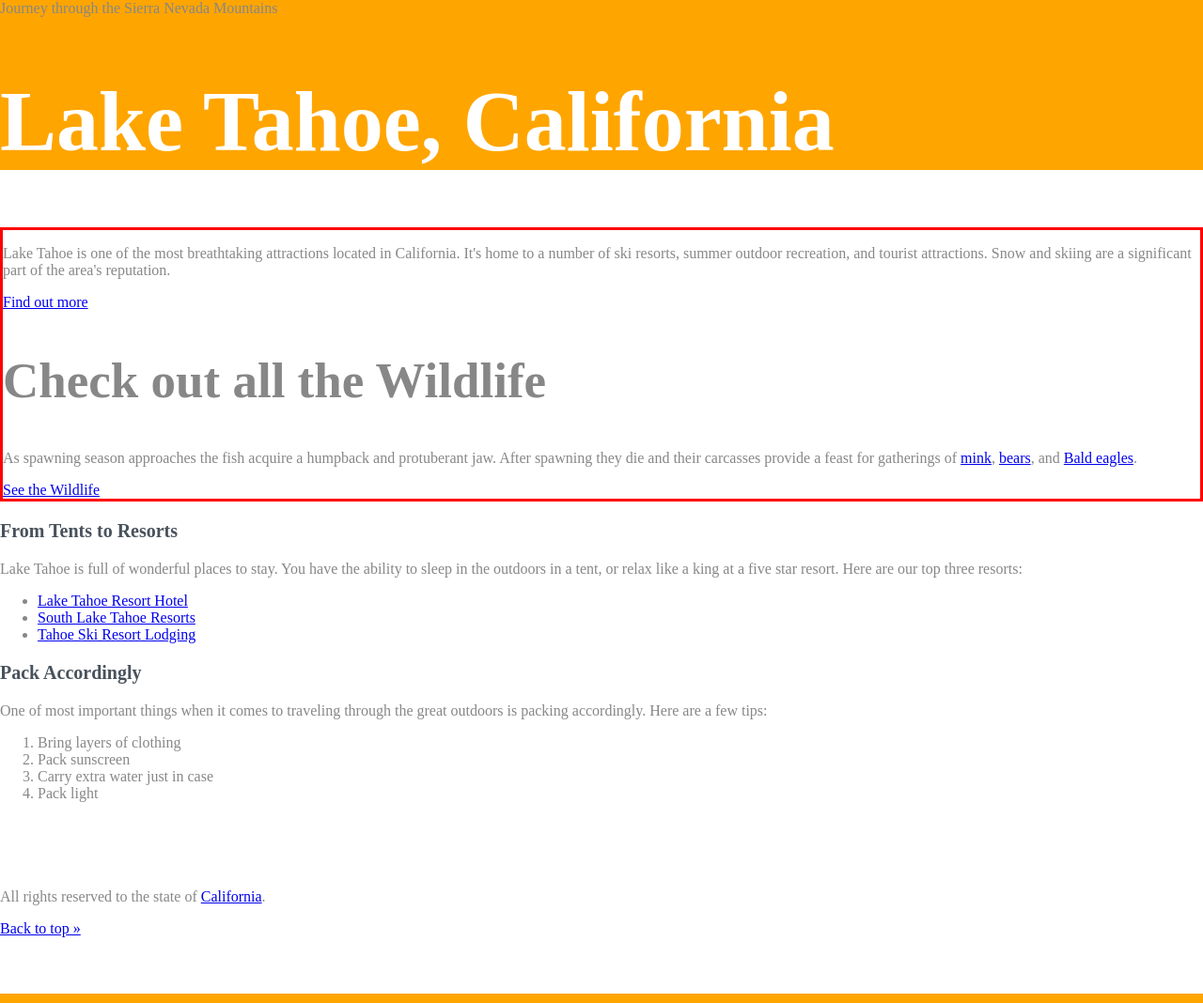
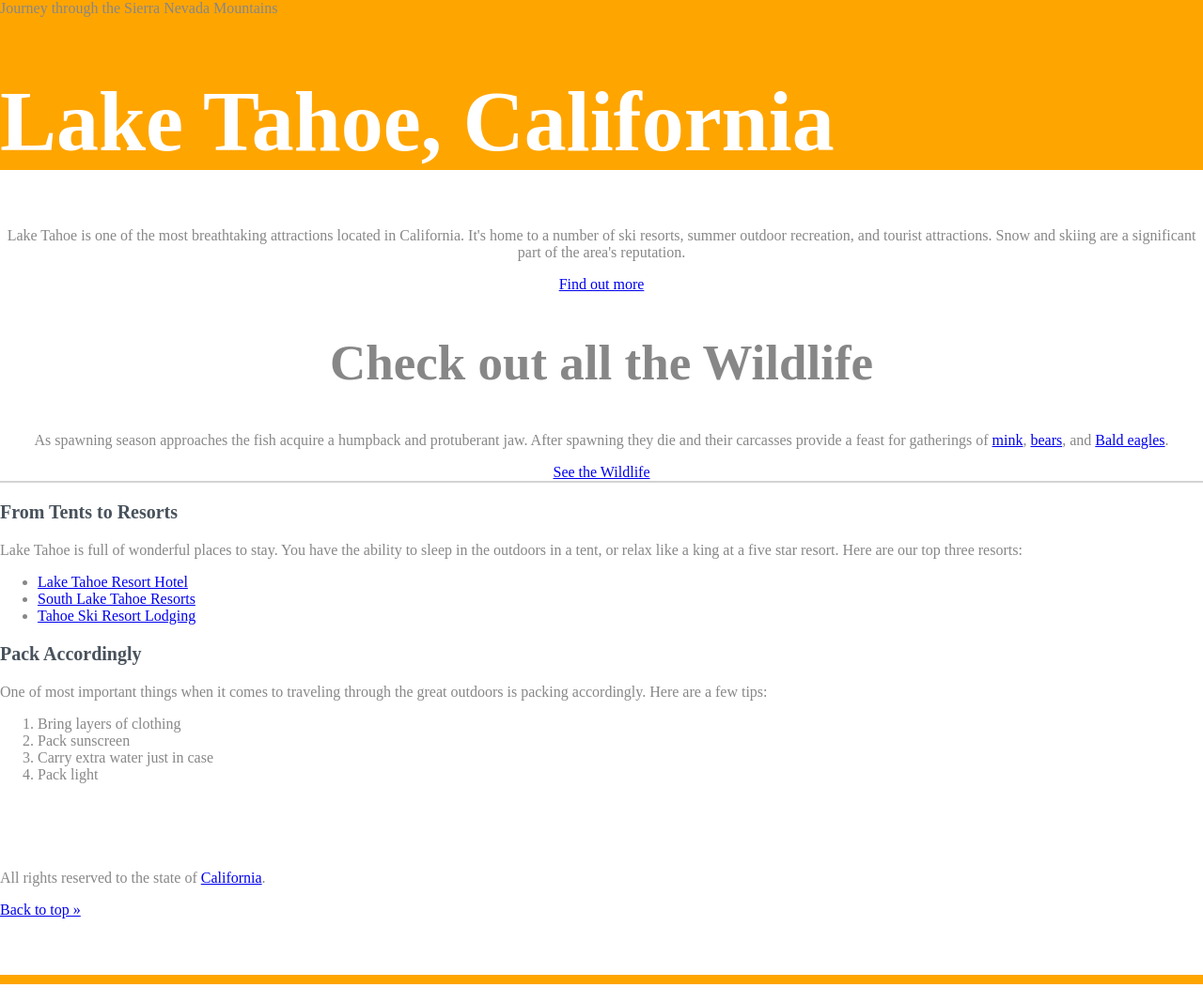
Before and after one commit to lecariuk/css-basics, a plain HTML site: page index.html in a window 1280 px wide. Shown: the whole page at 94% size. Drawn offline with Linux system fonts and the light colour scheme.

Commit message:
Using class rather than id to update styling

```diff
--- a/css/style.css
+++ b/css/style.css
@@ -4,7 +4,7 @@ body {
   margin: 0;
 }
 
-header {
+.main-header {
   background-color: orange;
 }
 
@@ -23,7 +23,11 @@ h3 {
 }
 
 .primary-content {
-  border: 3px solid red;
+  text-align: center;
+}
+
+.secondary-content {
+  border-top: 2px solid lightgrey;
 }
 
 #main-footer {
--- a/index.html
+++ b/index.html
@@ -5,7 +5,7 @@
     <link rel="stylesheet" href="css/style.css">
   </head>
   <body>
-    <header id="top">
+    <header id="top" class="main-header">
       <span>Journey through the Sierra Nevada Mountains</span>
       <h1>Lake Tahoe, California</h1>
     </header>
@@ -21,7 +21,7 @@
 			<a href="#">See the Wildlife</a>
 		</div>
 
-		<div>
+		<div class="secondary-content">
       <h3>From Tents to Resorts</h3>
       <p>
         Lake Tahoe is full of wonderful places to stay. You have the ability to sleep in the outdoors in a tent, or relax like a king at a five star resort. Here are our top three resorts:
```
